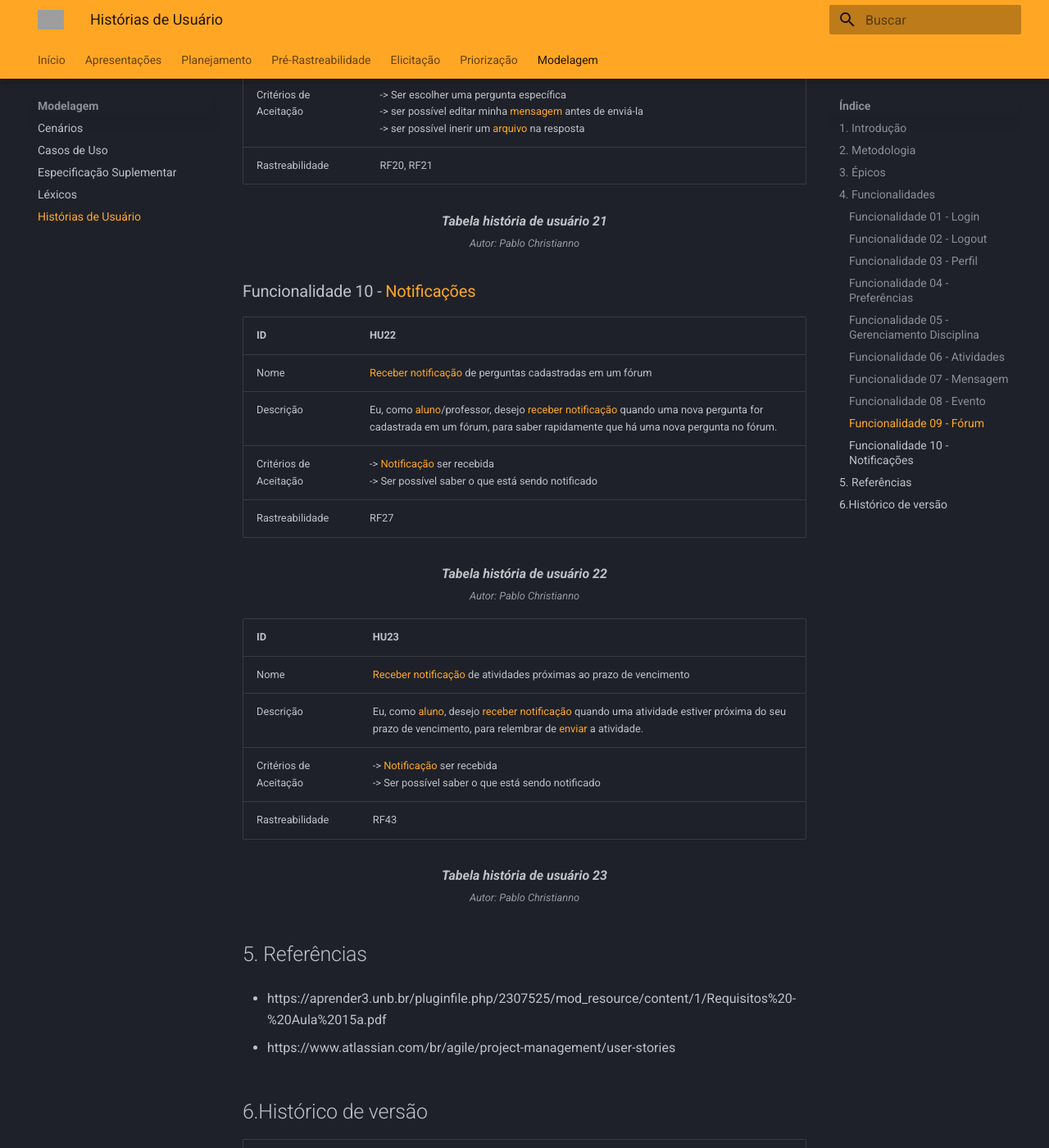
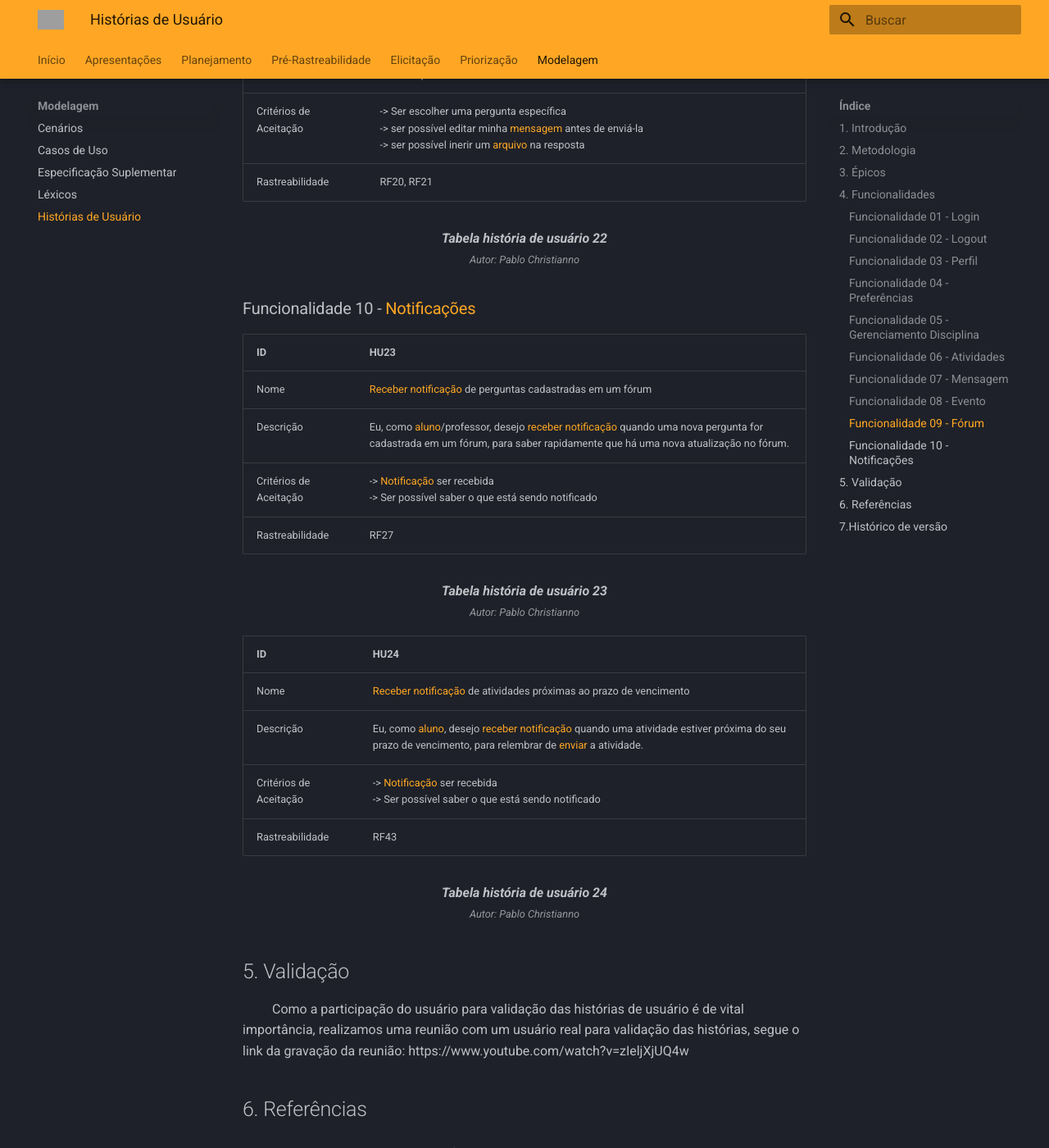
Before and after one commit to Requisitos-de-Software/2022.2-Moodle, an MkDocs documentation site: the page built from docs/Modelagem/historias_usuario.md, in a window 1280 px wide and 1400 px high, scrolled down 9956 px. Shown: the whole window at 82% size. Built offline with MkDocs 1.6.1 and Material for MkDocs 9.7.7, drawn with Linux system fonts in a browser that asks for light colours; some of the changed text lies outside the part shown; grey boxes are pictures that could not be loaded.

Commit message:
Adicionando a seção validação e fazendo correções ortográficas

```diff
--- a/docs/Modelagem/historias_usuario.md
+++ b/docs/Modelagem/historias_usuario.md
@@ -247,36 +247,25 @@
 
 ### Funcionalidade 08 - Evento
 
-| ID | HU24  |
+| ID | HU19  |
 |-----|--------|
 | Nome | Visualizar próximos eventos de um [curso](../Modelagem/lexicos.md#curso) |
 | Descrição | Eu, como [aluno](../Modelagem/lexicos.md#aluno), desejo visualizar próximos eventos de um [curso](../Modelagem/lexicos.md#curso), para estar ciente e me preparar para os mesmos. |
 | Critérios de Aceitação |  -> visualizar todos os próximos eventos de um [curso](../Modelagem/lexicos.md#curso) <br/> -> Visualizar a data de cada evento, se houver |
 | Rastreabilidade | RF55 |
 <figcaption align='center'>
-    <b>Tabela história de usuário 24 </b>
+    <b>Tabela história de usuário 19 </b>
         <br><small>Autor: Pablo Christianno</small>
 </figcaption>
 
 ### Funcionalidade 09 - Fórum
 
-| ID | HU19  |
+| ID | HU20  |
 |-----|--------|
 | Nome | Criar Fórum |
 | Descrição | Eu, como professor, desejo criar um fórum, para que os [alunos](../Modelagem/lexicos.md#aluno) possam contribuir em dúvidas de outros [alunos](../Modelagem/lexicos.md#aluno). |
 | Critérios de Aceitação |  -> Ser possível criar um fórum dentro do ambiente de um [curso](../Modelagem/lexicos.md#curso) |
 | Rastreabilidade | RF17 |
-<figcaption align='center'>
-    <b>Tabela história de usuário 17 </b>
-        <br><small>Autor: Pablo Christianno</small>
-</figcaption>
-
-| ID | HU20  |
-|-----|--------|
-| Nome | Cadastrar pergunta no Fórum |
-| Descrição | Eu, como [aluno](../Modelagem/lexicos.md#aluno)/professor, desejo cadastrar uma pergunta no fórum, para que outros usuários possa respondê-la. |
-| Critérios de Aceitação |  -> Ser possível adicionar um tópico de discussão <br/> -> Existir um campo para cadastrar o título da pergunta  |
-| Rastreabilidade | RF18 |
 <figcaption align='center'>
     <b>Tabela história de usuário 20 </b>
         <br><small>Autor: Pablo Christianno</small>
@@ -284,47 +273,61 @@
 
 | ID | HU21  |
 |-----|--------|
+| Nome | Cadastrar pergunta no Fórum |
+| Descrição | Eu, como [aluno](../Modelagem/lexicos.md#aluno)/professor, desejo cadastrar uma pergunta no fórum, para que outros usuários possam respondê-la. |
+| Critérios de Aceitação |  -> Ser possível adicionar um tópico de discussão <br/> -> Existir um campo para cadastrar o título da pergunta  |
+| Rastreabilidade | RF18 |
+<figcaption align='center'>
+    <b>Tabela história de usuário 21 </b>
+        <br><small>Autor: Pablo Christianno</small>
+</figcaption>
+
+| ID | HU22  |
+|-----|--------|
 | Nome | Responder pergunta no fórum |
 | Descrição | Eu, como [aluno](../Modelagem/lexicos.md#aluno)/professor, desejo responder uma pergunta no fórum, para auxiliar o usuário que a enviou. |
 | Critérios de Aceitação |  -> Ser escolher uma pergunta específica <br/> -> ser possível editar minha [mensagem](../Modelagem/lexicos.md#mensagens) antes de enviá-la <br/> -> ser possível inerir um [arquivo](../Modelagem/lexicos.md#arquivos) na resposta |
 | Rastreabilidade | RF20, RF21 |
 <figcaption align='center'>
-    <b>Tabela história de usuário 21 </b>
+    <b>Tabela história de usuário 22 </b>
         <br><small>Autor: Pablo Christianno</small>
 </figcaption>
 
 ### Funcionalidade 10 - [Notificações](../Modelagem/lexicos.md#notificacao)
 
-| ID | HU22  |
+| ID | HU23  |
 |-----|--------|
 | Nome | [Receber](../Modelagem/lexicos.md#receber) [notificação](../Modelagem/lexicos.md#notificacao) de perguntas cadastradas em um fórum |
-| Descrição | Eu, como [aluno](../Modelagem/lexicos.md#aluno)/professor, desejo [receber](../Modelagem/lexicos.md#receber) [notificação](../Modelagem/lexicos.md#notificacao) quando uma nova pergunta for cadastrada em um fórum, para saber rapidamente que há uma nova pergunta no fórum. |
+| Descrição | Eu, como [aluno](../Modelagem/lexicos.md#aluno)/professor, desejo [receber](../Modelagem/lexicos.md#receber) [notificação](../Modelagem/lexicos.md#notificacao) quando uma nova pergunta for cadastrada em um fórum, para saber rapidamente que há uma nova atualização no fórum. |
 | Critérios de Aceitação |  -> [Notificação](../Modelagem/lexicos.md#notificacao) ser recebida <br/> -> Ser possível saber o que está sendo notificado |
 | Rastreabilidade | RF27 |
 <figcaption align='center'>
-    <b>Tabela história de usuário 22 </b>
+    <b>Tabela história de usuário 23 </b>
         <br><small>Autor: Pablo Christianno</small>
 </figcaption>
 
-| ID | HU23  |
+| ID | HU24  |
 |-----|--------|
 | Nome | [Receber](../Modelagem/lexicos.md#receber) [notificação](../Modelagem/lexicos.md#notificacao) de atividades próximas ao prazo de vencimento |
 | Descrição | Eu, como [aluno](../Modelagem/lexicos.md#aluno), desejo [receber](../Modelagem/lexicos.md#receber) [notificação](../Modelagem/lexicos.md#notificacao) quando uma atividade estiver próxima do seu prazo de vencimento, para relembrar de [enviar](../Modelagem/lexicos.md#enviar) a atividade. |
 | Critérios de Aceitação |  -> [Notificação](../Modelagem/lexicos.md#notificacao) ser recebida <br/> -> Ser possível saber o que está sendo notificado |
 | Rastreabilidade | RF43 |
 <figcaption align='center'>
-    <b>Tabela história de usuário 23 </b>
+    <b>Tabela história de usuário 24 </b>
         <br><small>Autor: Pablo Christianno</small>
 </figcaption>
 
+## 5. Validação
 
-## 5. Referências
+&emsp;&emsp; Como a participação do usuário para validação das histórias de usuário é de vital importância, realizamos uma reunião com um usuário real para validação das histórias, segue o link da gravação da reunião: https://www.youtube.com/watch?v=zIeljXjUQ4w
+
+## 6. Referências
 
 - https://aprender3.unb.br/pluginfile.php/2307525/mod_resource/content/1/Requisitos%20-%20Aula%2015a.pdf
 
 - https://www.atlassian.com/br/agile/project-management/user-stories
 
-## 6.Histórico de versão
+## 7.Histórico de versão
 
 | Versão | Data da realização | Data prevista revisão | Descrição | Autor | Revisor |
 |--------|------|------|-----------|-------|---------|
@@ -332,4 +335,4 @@
 | 1.1    | 28/12/2022 | 01/01/2023 | Adição dos épicos e estrutura das histórias | Marcos Vinícius | Pablo Christianno |
 | 1.2    | 28/12/2022 | 01/01/2023 | Adição de 17 histórias de usuário | Marcos Vinícius | Pablo Christianno |
 | 1.3    | 29/12/2022 | 01/01/2023 | Adição de 7 histórias de usuário | Pablo Christianno | Marcos Vinícius |
-| 1.4    | 31/12/2022 | 01/01/2023 | Adição de hiperlinks | Marcos Vinícius | Pablo Christianno |
+| 1.4    | 31/12/2022 | 01/01/2023 | Adição de hiperlinks, correções e seção validação | Marcos Vinícius | Pablo Christianno |
```
Also changed, not shown: other parts of docs/Modelagem/historias_usuario.md (+1 -1 lines).
